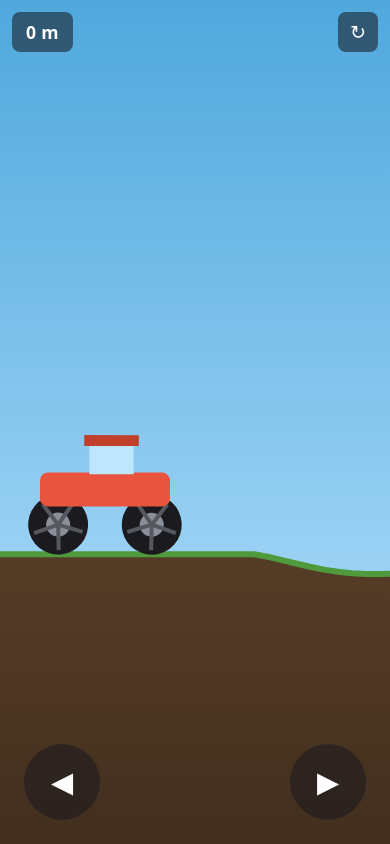
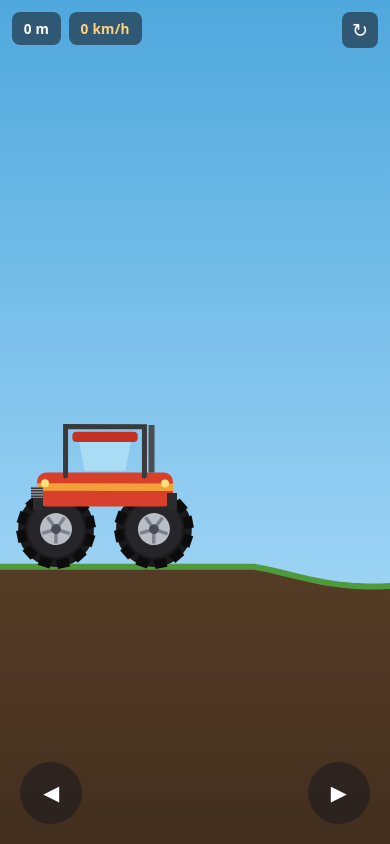
Before and after one commit to dndd7/monster-truck-hillclimb, a website built with Vite: page index.html in a window 390 px wide. Built offline with nearby package versions, Linux system fonts and the light colour scheme.

Commit message:
v0.2.0: mobile-responsive layout, monster-truck art, speedometer
- Responsive layout: dynamic viewport height, safe-area insets, and
  viewport-scaled touch controls so it plays well on mobile.
- Perf: cache the sky gradient, reuse terrain point objects instead of
  reallocating each frame, trim terrain generation margins.
- Truck art: chunky knobby tires with a metal rim in place of thin spokes,
  an elevated cab with windshield/roll cage/exhaust, and a front grille.
- Add a live speedometer next to the distance counter.

```diff
--- a/index.html
+++ b/index.html
@@ -3,14 +3,20 @@
   <head>
     <meta charset="UTF-8" />
     <link rel="icon" type="image/svg+xml" href="/favicon.svg" />
-    <meta name="viewport" content="width=device-width, initial-scale=1.0, maximum-scale=1.0, user-scalable=no" />
+    <meta
+      name="viewport"
+      content="width=device-width, initial-scale=1.0, maximum-scale=1.0, user-scalable=no, viewport-fit=cover"
+    />
     <title>Monster Truck Hillclimb</title>
   </head>
   <body>
     <div id="app">
       <canvas id="game"></canvas>
       <div id="hud">
-        <div id="distance">0 m</div>
+        <div id="hud-left">
+          <div id="distance">0 m</div>
+          <div id="speed">0 km/h</div>
+        </div>
         <button id="reset" title="Reset run">&#8635;</button>
       </div>
       <div id="controls">
--- a/package.json
+++ b/package.json
@@ -2,7 +2,7 @@
   "name": "monster-truck-hillclimb",
   "description": "A side-view 2D physics driving game built with Matter.js.",
   "license": "MIT",
-  "version": "0.1.0",
+  "version": "0.2.0",
   "type": "module",
   "scripts": {
     "dev": "vite",
--- a/src/main.ts
+++ b/src/main.ts
@@ -1,13 +1,14 @@
 import './style.css';
 import Matter from 'matter-js';
 import { Terrain, BASE_GROUND_Y } from './terrain';
-import { Truck, CHASSIS_WIDTH, WHEEL_RADIUS } from './truck';
+import { Truck, CHASSIS_WIDTH, CHASSIS_HEIGHT, WHEEL_RADIUS } from './truck';
 
 const { Engine, Events } = Matter;
 
 const canvas = document.getElementById('game') as HTMLCanvasElement;
 const ctx = canvas.getContext('2d')!;
 const distanceEl = document.getElementById('distance')!;
+const speedEl = document.getElementById('speed')!;
 const resetButton = document.getElementById('reset')!;
 const overlay = document.getElementById('overlay')!;
 const overlayText = document.getElementById('overlay-text')!;
@@ -140,6 +141,8 @@ function resetRun() {
   crashTimerMs = 0;
   rearContacts = 0;
   frontContacts = 0;
+  prevDistanceM = 0;
+  displaySpeedKmh = 0;
   truck.reset();
   overlay.classList.add('hidden');
 }
@@ -159,6 +162,7 @@ function triggerCrash() {
 // --- canvas sizing ---
 let viewWidth = 0;
 let viewHeight = 0;
+let skyGradient: CanvasGradient | null = null;
 
 function resize() {
   const dpr = Math.min(window.devicePixelRatio || 1, 2);
@@ -169,9 +173,16 @@ function resize() {
   canvas.style.width = `${viewWidth}px`;
   canvas.style.height = `${viewHeight}px`;
   ctx.setTransform(dpr, 0, 0, dpr, 0, 0);
+
+  skyGradient = ctx.createLinearGradient(0, 0, 0, viewHeight);
+  skyGradient.addColorStop(0, '#4fa8dd');
+  skyGradient.addColorStop(1, '#bfe6ff');
 }
 
 window.addEventListener('resize', resize);
+window.addEventListener('orientationchange', resize);
+window.visualViewport?.addEventListener('resize', resize);
+document.addEventListener('touchmove', (e) => e.preventDefault(), { passive: false });
 resize();
 
 // --- camera ---
@@ -186,25 +197,31 @@ function updateCamera() {
 
 // --- rendering ---
 function drawSky() {
-  const gradient = ctx.createLinearGradient(0, 0, 0, viewHeight);
-  gradient.addColorStop(0, '#4fa8dd');
-  gradient.addColorStop(1, '#bfe6ff');
-  ctx.fillStyle = gradient;
+  ctx.fillStyle = skyGradient!;
   ctx.fillRect(0, 0, viewWidth, viewHeight);
 }
+
+let terrainPoints: Matter.Vector[] = [];
 
 function drawTerrain() {
   const startX = camera.x - 40;
   const endX = camera.x + viewWidth + 40;
   const step = 14;
 
-  const points: Matter.Vector[] = [];
-  for (let x = startX; x <= endX; x += step) {
-    points.push({ x, y: terrain.heightAt(x) });
+  let count = 0;
+  for (let x = startX; x <= endX; x += step, count++) {
+    const p = terrainPoints[count] ?? (terrainPoints[count] = { x: 0, y: 0 });
+    p.x = x;
+    p.y = terrain.heightAt(x);
   }
-  if (points[points.length - 1].x < endX) {
-    points.push({ x: endX, y: terrain.heightAt(endX) });
+  if (terrainPoints[count - 1].x < endX) {
+    const p = terrainPoints[count] ?? (terrainPoints[count] = { x: 0, y: 0 });
+    p.x = endX;
+    p.y = terrain.heightAt(endX);
+    count++;
   }
+  terrainPoints.length = count;
+  const points = terrainPoints;
 
   ctx.beginPath();
   ctx.moveTo(points[0].x, points[0].y);
@@ -228,56 +245,145 @@ function drawTerrain() {
   ctx.stroke();
 }
 
+const TREAD_COUNT = 12;
+
 function drawWheel(body: Matter.Body) {
+  const r = WHEEL_RADIUS;
   ctx.save();
   ctx.translate(body.position.x, body.position.y);
   ctx.rotate(body.angle);
+
+  // tire body
   ctx.beginPath();
-  ctx.arc(0, 0, WHEEL_RADIUS, 0, Math.PI * 2);
-  ctx.fillStyle = '#1b1b1f';
+  ctx.arc(0, 0, r, 0, Math.PI * 2);
+  ctx.fillStyle = '#1a1a1c';
   ctx.fill();
+
+  // chunky knobby tread lugs around the outer edge
+  ctx.fillStyle = '#0c0c0d';
+  for (let i = 0; i < TREAD_COUNT; i++) {
+    const a = (i / TREAD_COUNT) * Math.PI * 2;
+    ctx.save();
+    ctx.rotate(a);
+    ctx.fillRect(r * 0.8, -r * 0.16, r * 0.24, r * 0.32);
+    ctx.restore();
+  }
+
+  // sidewall
   ctx.beginPath();
-  ctx.arc(0, 0, WHEEL_RADIUS * 0.4, 0, Math.PI * 2);
-  ctx.fillStyle = '#8a8f9a';
+  ctx.arc(0, 0, r * 0.74, 0, Math.PI * 2);
+  ctx.fillStyle = '#26262a';
   ctx.fill();
-  ctx.strokeStyle = '#55595f';
-  ctx.lineWidth = 4;
+
+  // metallic rim
+  ctx.beginPath();
+  ctx.arc(0, 0, r * 0.42, 0, Math.PI * 2);
+  ctx.fillStyle = '#b9bdc6';
+  ctx.fill();
+
+  ctx.strokeStyle = '#7d818a';
+  ctx.lineWidth = r * 0.09;
   for (let i = 0; i < 5; i++) {
     const a = (i / 5) * Math.PI * 2;
     ctx.beginPath();
     ctx.moveTo(0, 0);
-    ctx.lineTo(Math.cos(a) * WHEEL_RADIUS * 0.85, Math.sin(a) * WHEEL_RADIUS * 0.85);
+    ctx.lineTo(Math.cos(a) * r * 0.38, Math.sin(a) * r * 0.38);
     ctx.stroke();
   }
+
+  // hub cap
+  ctx.beginPath();
+  ctx.arc(0, 0, r * 0.13, 0, Math.PI * 2);
+  ctx.fillStyle = '#4a4d54';
+  ctx.fill();
+
   ctx.restore();
 }
 
 function drawChassis() {
   const body = truck.chassis;
+  const w = CHASSIS_WIDTH;
+  const h = CHASSIS_HEIGHT;
+
   ctx.save();
   ctx.translate(body.position.x, body.position.y);
   ctx.rotate(body.angle);
 
-  ctx.fillStyle = '#e8543e';
+  // main body
+  ctx.fillStyle = '#d8402c';
+  roundRectPath(-w / 2, -h / 2, w, h, 9);
+  ctx.fill();
+
+  // racing stripe
+  ctx.fillStyle = '#f2a13a';
+  ctx.fillRect(-w / 2, -h * 0.18, w, h * 0.22);
+
+  // front/rear bumpers
+  ctx.fillStyle = '#2b2b2e';
+  ctx.fillRect(-w / 2 - 4, h * 0.1, 10, h * 0.5);
+  ctx.fillRect(w / 2 - 6, h * 0.1, 10, h * 0.5);
+
+  // front grille (left end, between the headlight and bumper)
+  ctx.fillStyle = '#9aa0aa';
+  ctx.fillRect(-w / 2 - 6, -h * 0.08, 12, h * 0.32);
+  ctx.strokeStyle = '#3a3a3d';
+  ctx.lineWidth = 1.5;
+  for (let i = 0; i < 4; i++) {
+    const y = -h * 0.04 + i * (h * 0.08);
+    ctx.beginPath();
+    ctx.moveTo(-w / 2 - 6, y);
+    ctx.lineTo(-w / 2 + 6, y);
+    ctx.stroke();
+  }
+
+  // headlights at both ends (either can be "front")
+  ctx.fillStyle = '#ffe27a';
   ctx.beginPath();
-  const w = CHASSIS_WIDTH;
-  const h = 34;
-  const r = 8;
-  ctx.moveTo(-w / 2 + r, -h / 2);
-  ctx.arcTo(w / 2, -h / 2, w / 2, h / 2, r);
-  ctx.arcTo(w / 2, h / 2, -w / 2, h / 2, r);
-  ctx.arcTo(-w / 2, h / 2, -w / 2, -h / 2, r);
-  ctx.arcTo(-w / 2, -h / 2, w / 2, -h / 2, r);
+  ctx.arc(-w / 2 + 8, -h * 0.18, 4, 0, Math.PI * 2);
+  ctx.arc(w / 2 - 8, -h * 0.18, 4, 0, Math.PI * 2);
+  ctx.fill();
+
+  // cab roof
+  ctx.fillStyle = '#c23222';
+  roundRectPath(-w * 0.24, -h * 1.7, w * 0.48, h * 0.3, 4);
+  ctx.fill();
+
+  // angled windshield
+  ctx.fillStyle = '#a9dcf5';
+  ctx.beginPath();
+  ctx.moveTo(-w * 0.19, -h * 1.4);
+  ctx.lineTo(w * 0.19, -h * 1.4);
+  ctx.lineTo(w * 0.15, -h * 0.55);
+  ctx.lineTo(-w * 0.15, -h * 0.55);
   ctx.closePath();
   ctx.fill();
 
-  ctx.fillStyle = '#bfe6ff';
-  ctx.fillRect(-w * 0.12, -h * 1.55, w * 0.34, h * 1.1);
+  // exhaust stack
+  ctx.fillStyle = '#4a4d54';
+  ctx.fillRect(w * 0.32, -h * 1.9, 6, h * 1.4);
 
-  ctx.fillStyle = '#c23f2c';
-  ctx.fillRect(-w * 0.16, -h * 1.6, w * 0.42, h * 0.32);
+  // roll cage, framing outside the cab so it stays visible over the roof
+  ctx.strokeStyle = '#3a3a3d';
+  ctx.lineWidth = 5;
+  ctx.lineCap = 'round';
+  ctx.beginPath();
+  ctx.moveTo(-w * 0.29, -h * 0.4);
+  ctx.lineTo(-w * 0.29, -h * 1.85);
+  ctx.lineTo(w * 0.29, -h * 1.85);
+  ctx.lineTo(w * 0.29, -h * 0.4);
+  ctx.stroke();
 
   ctx.restore();
+}
+
+function roundRectPath(x: number, y: number, w: number, h: number, r: number) {
+  ctx.beginPath();
+  ctx.moveTo(x + r, y);
+  ctx.arcTo(x + w, y, x + w, y + h, r);
+  ctx.arcTo(x + w, y + h, x, y + h, r);
+  ctx.arcTo(x, y + h, x, y, r);
+  ctx.arcTo(x, y, x + w, y, r);
+  ctx.closePath();
 }
 
 function render() {
@@ -318,6 +424,9 @@ function checkCrash(dt: number) {
   }
 }
 
+let prevDistanceM = 0;
+let displaySpeedKmh = 0;
+
 function tick(now: number) {
   const frameDt = Math.min(100, now - lastTime);
   lastTime = now;
@@ -340,6 +449,13 @@ function tick(now: number) {
   const distanceM = Math.max(0, (truck.position.x - SPAWN_X) / PIXELS_PER_METER);
   distanceEl.textContent = `${Math.round(distanceM)} m`;
 
+  if (frameDt > 0) {
+    const instantKmh = ((distanceM - prevDistanceM) / (frameDt / 1000)) * 3.6;
+    displaySpeedKmh += (instantKmh - displaySpeedKmh) * 0.15;
+  }
+  prevDistanceM = distanceM;
+  speedEl.textContent = `${Math.max(0, Math.round(displaySpeedKmh))} km/h`;
+
   requestAnimationFrame(tick);
 }
 
--- a/src/style.css
+++ b/src/style.css
@@ -11,43 +11,61 @@ html, body {
   margin: 0;
   padding: 0;
   width: 100%;
-  height: 100%;
+  height: 100vh;
+  height: 100dvh;
   overflow: hidden;
+  overscroll-behavior: none;
   background: #87ceeb;
   touch-action: none;
+  -webkit-user-select: none;
+  user-select: none;
 }
 
 #app {
   position: relative;
   width: 100vw;
   height: 100vh;
+  height: 100dvh;
+  touch-action: none;
 }
 
 #game {
   display: block;
   width: 100%;
   height: 100%;
+  touch-action: none;
 }
 
 #hud {
   position: absolute;
-  top: 12px;
-  left: 12px;
-  right: 12px;
+  top: max(12px, env(safe-area-inset-top));
+  left: max(12px, env(safe-area-inset-left));
+  right: max(12px, env(safe-area-inset-right));
   display: flex;
   justify-content: space-between;
   align-items: flex-start;
   pointer-events: none;
 }
 
-#distance {
+#hud-left {
+  display: flex;
+  gap: 8px;
+}
+
+#distance,
+#speed {
   background: rgba(20, 22, 30, 0.55);
   color: #fff;
-  padding: 8px 14px;
+  padding: clamp(6px, 1.8vw, 8px) clamp(10px, 3vw, 14px);
   border-radius: 8px;
-  font-size: 1.1rem;
+  font-size: clamp(0.85rem, 3.2vw, 1.1rem);
   font-weight: 600;
   letter-spacing: 0.02em;
+  white-space: nowrap;
+}
+
+#speed {
+  color: #ffd27a;
 }
 
 #reset {
@@ -56,10 +74,11 @@ html, body {
   color: #fff;
   border: none;
   border-radius: 8px;
-  width: 40px;
-  height: 40px;
+  width: clamp(36px, 9vmin, 40px);
+  height: clamp(36px, 9vmin, 40px);
   font-size: 1.2rem;
   cursor: pointer;
+  flex-shrink: 0;
 }
 
 #reset:active {
@@ -68,24 +87,24 @@ html, body {
 
 #controls {
   position: absolute;
-  bottom: 24px;
+  bottom: max(20px, env(safe-area-inset-bottom));
   left: 0;
   right: 0;
   display: flex;
   justify-content: space-between;
-  padding: 0 24px;
+  padding: 0 max(20px, env(safe-area-inset-left)) 0 max(20px, env(safe-area-inset-right));
   pointer-events: none;
 }
 
 .ctrl-btn {
   pointer-events: auto;
-  width: 76px;
-  height: 76px;
+  width: clamp(56px, 16vmin, 76px);
+  height: clamp(56px, 16vmin, 76px);
   border-radius: 50%;
   border: none;
   background: rgba(20, 22, 30, 0.5);
   color: #fff;
-  font-size: 1.8rem;
+  font-size: clamp(1.3rem, 5vmin, 1.8rem);
   user-select: none;
   -webkit-user-select: none;
   touch-action: none;
--- a/src/terrain.ts
+++ b/src/terrain.ts
@@ -6,8 +6,8 @@ const SEGMENT_WIDTH = 24;
 const CHUNK_SEGMENTS = 20;
 const CHUNK_WIDTH = SEGMENT_WIDTH * CHUNK_SEGMENTS;
 const GROUND_DEPTH = 600;
-const GENERATE_AHEAD = 2400;
-const KEEP_BEHIND = 800;
+const GENERATE_AHEAD = 1800;
+const KEEP_BEHIND = 500;
 
 export const BASE_GROUND_Y = 420;
 
--- a/src/truck.ts
+++ b/src/truck.ts
@@ -2,9 +2,9 @@ import Matter from 'matter-js';
 
 const { Bodies, Body, Composite, Constraint } = Matter;
 
-const CHASSIS_WIDTH = 130;
+const CHASSIS_WIDTH = 136;
 const CHASSIS_HEIGHT = 34;
-const WHEEL_RADIUS = 30;
+const WHEEL_RADIUS = 38;
 const WHEEL_OFFSET_X = CHASSIS_WIDTH * 0.36;
 const WHEEL_OFFSET_Y = CHASSIS_HEIGHT * 0.55 + WHEEL_RADIUS * 0.55;
 const MAX_WHEEL_SPEED = 22;
```
